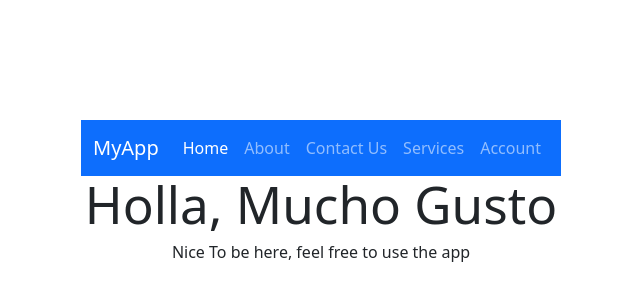
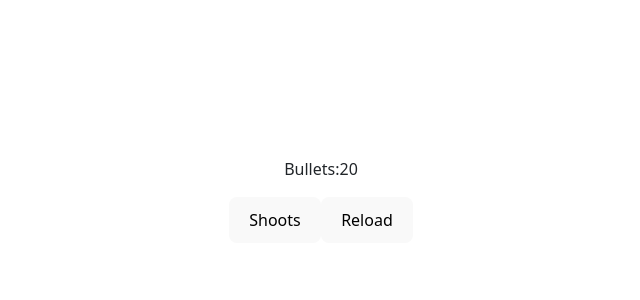
Before and after one commit to MalikUmaru/REACTCLASS, a React (Vite) app: page / in a window 1280 px wide. Shown: the part 200-500 px from the top of the page, without its empty margins (319-959 px from the left). Built offline with nearby package versions, Linux system fonts and the light colour scheme.

Commit message:
Learning UseState

```diff
--- a/src/App.jsx
+++ b/src/App.jsx
@@ -1,11 +1,22 @@
+import React from "react";
 import "./App.css";
-import Navbar from "./Components/Navbar";
-import Home from "./Pages/Home";
-import About from "./Pages/About";
-import Contact from "./Pages/Contact";
-import Services from "./Pages/Services";
-import Account from "./Pages/Account";
-import { BrowserRouter as Router, Routes, Route } from "react-router-dom";
+import ShootGame from "./Components/LearningUseState";
+
+const App = () => {
+  return (
+    <div>
+      <ShootGame />
+    </div>
+  );
+};
+// import "./App.css";
+// import Navbar from "./Components/Navbar";
+// import Home from "./Pages/Home";
+// import About from "./Pages/About";
+// import Contact from "./Pages/Contact";
+// import Services from "./Pages/Services";
+// import Account from "./Pages/Account";
+// import { BrowserRouter as Router, Routes, Route } from "react-router-dom";
 // import Dashboard from "./Components/Dashboard";
 // import Display from "./Components/Display";
 // import Students from "./Components/Students";
@@ -24,18 +35,18 @@ import { BrowserRouter as Router, Routes, Route } from "react-router-dom";
 //     </div>
 //   );
 // }
-const App = () => {
-  return (
-    <Router>
-      <Navbar />
-      <Routes>
-        <Route path="/" element={<Home />} />
-        <Route path="/about" element={<About />} />
-        <Route path="/contact" element={<Contact />} />
-        <Route path="/services" element={<Services />} />
-        <Route path="/account" element={<Account />} />
-      </Routes>
-    </Router>
-  );
-};
+// const App = () => {
+//   return (
+//     <Router>
+//       <Navbar />
+//       <Routes>
+//         <Route path="/" element={<Home />} />
+//         <Route path="/about" element={<About />} />
+//         <Route path="/contact" element={<Contact />} />
+//         <Route path="/services" element={<Services />} />
+//         <Route path="/account" element={<Account />} />
+//       </Routes>
+//     </Router>
+//   );
+// };
 export default App;
--- /dev/null
+++ b/src/Components/LearningUseState.jsx
@@ -0,0 +1,32 @@
+import { useState } from "react";
+
+const ShootGame = () => {
+  const [bullets, setBullets] = useState(20);
+
+  const shoot = () => {
+    if (bullets > 1) {
+      setBullets(bullets - 1);
+    } else {
+      alert("No more bullets please reload");
+    }
+  };
+
+  const reload = () => {
+     if(bullets <= 0){
+        setBullets(20)
+        alert("Bullets reloaded")
+    }else{
+        alert("reload failed, you still have some bullets! ")
+    }
+  };
+
+  return (
+    <div>
+      <p>Bullets:{bullets} </p>
+      <button onClick={shoot}>Shoots</button>
+      <button onClick={reload}>Reload</button>
+    </div>
+  );
+};
+
+export default ShootGame;
```
